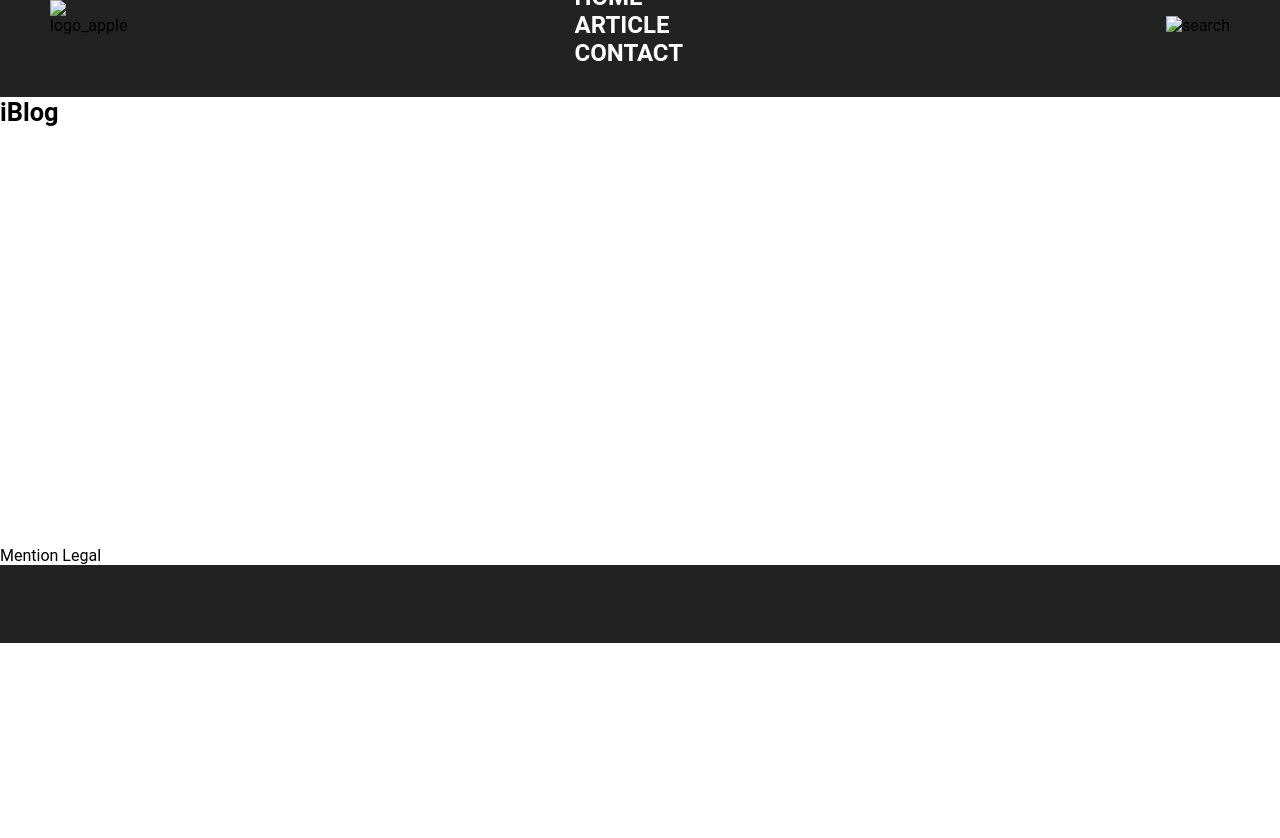
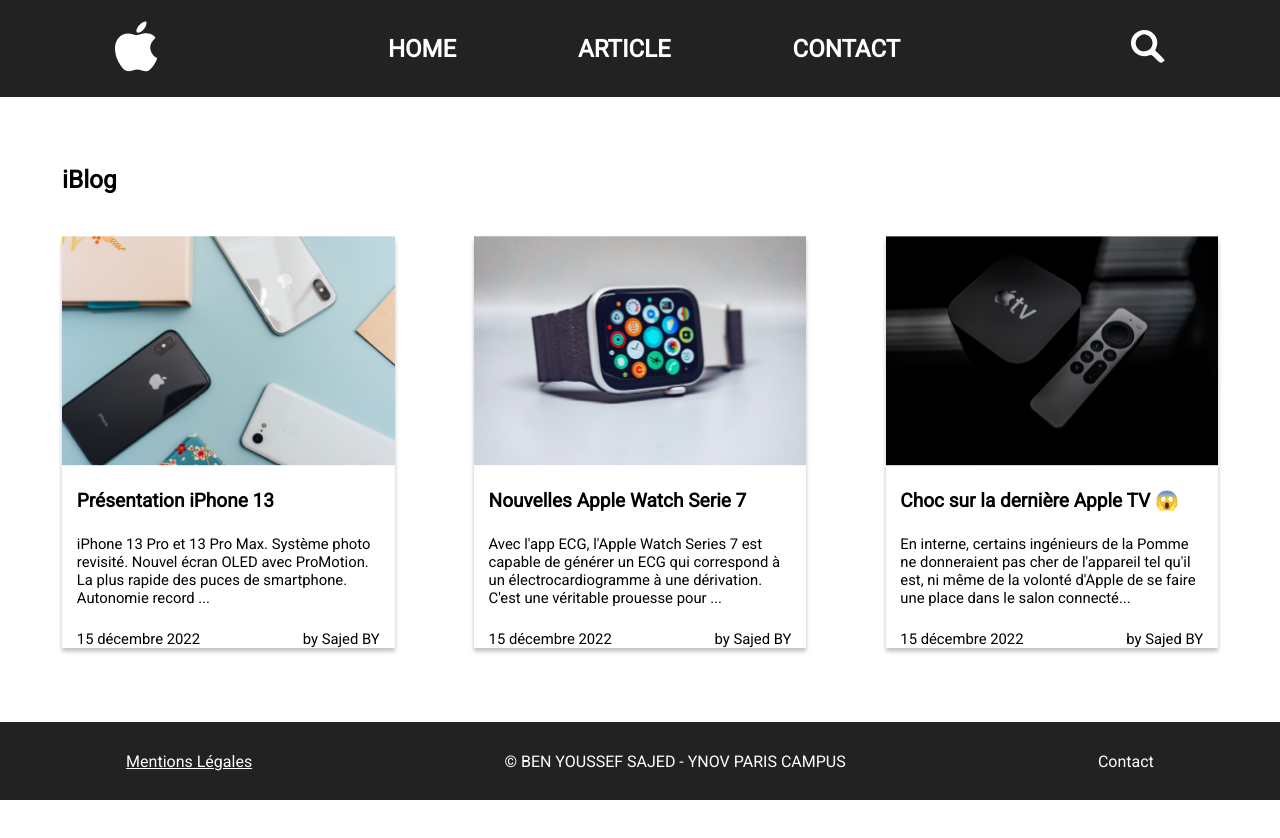
Before and after one commit to Sajedd/B1-S1-Developpement-web, a plain HTML site: page site_apple/index.html in a window 1280 px wide. After the commit the page ends 800 px from the top, so only its background shows below. Drawn offline with Linux system fonts and the light colour scheme; files that its build step writes are made by us from their sources.

Commit message:
the last version

```diff
--- a/site_apple/index.html
+++ b/site_apple/index.html
@@ -5,53 +5,88 @@
     <meta http-equiv="X-UA-Compatible" content="IE=edge" />
     <meta name="viewport" content="width=device-width, initial-scale=1.0" />
     <title>Ydays</title>
-    <link rel="stylesheet" href="/site_apple/assets/css/style.css" />
+    <link rel="preconnect" href="https://fonts.googleapis.com" />
+    <link rel="preconnect" href="https://fonts.gstatic.com" crossorigin />
+    <link
+      href="https://fonts.googleapis.com/css2?family=Roboto&display=swap"
+      rel="stylesheet"
+    />
+    <link rel="stylesheet" href="/site_apple/style.css" />
   </head>
 
   <body>
     <header>
       <nav class="navbar">
         <div class="navbar_logo">
-            <img src="/site_apple/assets/images/Group.png" alt="logo_apple" />
+          <a href="/site_apple/">
+            <img src="/site_apple/assets/logo.png" alt="logo_apple" />
+          </a>
         </div>
-          <div class="navbar_center">
-            <ol class="home">
-              HOME
-            </ol>
-            <ol class="article">
-              ARTICLE
-            </ol>
-            <ol class="contact">
-              CONTACT
-            </ol>
-          </div>
-          <div class="search">
-            <img src="/site_apple/assets/images/Vector.png" alt="search" />
+        <ul class="navbar_links">
+          <li class="home">
+            <a href="#">home</a>
+          </li>
+          <li class="article">
+            <a href="#">article</a>
+          </li>
+          <li class="contact">
+            <a href="#">contact</a>
+          </li>
+        </ul>
+        <div class="navbar_search">
+          <img src="/site_apple/assets/search_icon.png" alt="search icon" />
         </div>
       </nav>
     </header>
-
-    <div class="iBlog"><a>iBlog</a></div>
-    <div class="group">
-      <div class="img_gauche">
-        <img src="/site_apple/assets/images/image 1.png" alt="" />
+    <main>
+      <h1 class="blog_title">iBlog</h1>
+      <section class="group">
+        <article>
+          <img src="/site_apple/assets/image_1.png" alt="iPhones" />
+          <h2>Présentation iPhone 13</h2>
+          <p>
+            iPhone 13 Pro et 13 Pro Max. Système photo revisité. Nouvel écran
+            OLED avec ProMotion. La plus rapide des puces de smartphone.
+            Autonomie record ...
+          </p>
+          <div class="article-footer">
+            <p>15 décembre 2022</p>
+            <p class="copyright">by Sajed BY</p>
           </div>
-      <div class="img_centre">
-        <img src="/site_apple/assets/images/image 2.png" alt="" />
+        </article>
+        <article>
+          <img src="/site_apple/assets/image_2.png" alt="apple watch" />
+          <h2>Nouvelles Apple Watch Serie 7</h2>
+          <p>
+            Avec l'app ECG, l'Apple Watch Series 7 est capable de générer un ECG
+            qui correspond à un électrocardiogramme à une dérivation. C'est une
+            véritable prouesse pour ...
+          </p>
+          <div class="article-footer">
+            <p>15 décembre 2022</p>
+            <p class="copyright">by Sajed BY</p>
           </div>
-      <div class="img_droite">
-        <img src="/site_apple/assets/images/image 3.png" alt="" />
+        </article>
+        <article>
+          <img src="/site_apple/assets/image_3.png" alt="apple tv" />
+          <h2>Choc sur la dernière Apple TV 😱</h2>
+          <p>
+            En interne, certains ingénieurs de la Pomme ne donneraient pas cher
+            de l'appareil tel qu'il est, ni même de la volonté d'Apple de se
+            faire une place dans le salon connecté...
+          </p>
+          <div class="article-footer">
+            <p>15 décembre 2022</p>
+            <p class="copyright">by Sajed BY</p>
           </div>
-      <div class="rectangle3"></div>
-    </div>
-
-
+        </article>
+      </section>
+    </main>
 
     <footer>
-      <div class="cadre 2">Mention Legal</div>
-      <div>
-        <nav class="rectangle_bas"></nav>
-      </div>
+      <a href="#" class="mentions_legales">Mentions Légales</a>
+      <p class="copyright">© BEN YOUSSEF SAJED - YNOV PARIS CAMPUS</p>
+      <a href="#">Contact</a>
     </footer>
   </body>
 </html>
--- a/site_apple/style.css
+++ b/site_apple/style.css
@@ -8,168 +8,143 @@
 
 body {
   font-family: "roboto";
+  display: flex;
+  flex-direction: column;
+  justify-content: space-between;
+  height: 100vh;
+}
+
+li {
+  list-style-type: none;
+}
+
+a {
+  color: inherit;
+  text-decoration: none;
 }
 
 header {
   height: 97px;
   background: #222;
+  margin-bottom: 42px;
 }
+
 .navbar {
   display: flex;
-  flex-direction: row;
-  justify-content: space-between;
+  justify-content: space-around;
   align-items: center;
-  padding: 0px 50px;
-  height: 50.67px;
-  left: 0px;
-  top: 19px;
-}
-
-.navbar_logo {
-  /* Group */
-
-  width: 42px;
-  height: 49.76px;
-
-  /* transform: matrix(1, 0, 0, -1, 0, 0); */
-
-  /* Inside auto layout */
-
-  flex: none;
-  order: 0;
-  flex-grow: 0;
+  height: 100%;
 }
 
 .navbar_links {
-  /* display: flex;
-    justify-content: space-evenly;
-    flex-direction: row;
-    align-items: center;
-    margin: 1rem 1rem 0rem 1rem;
-    color: azure; */
-
-  /* NavItems */
   display: flex;
-  flex-direction: row;
   justify-content: space-between;
   align-items: center;
-  padding: 0px;
-  gap: 13px;
-  width: 514px;
-  height: 39px;
-  flex: none;
-  order: 1;
-  flex-grow: 0;
-  color: azure;
-}
-.home {
-  width: 69px;
-  height: 28px;
-  font-style: normal;
+  width: 40%;
   font-weight: 700;
   font-size: 24px;
-  line-height: 28px;
   text-transform: uppercase;
   color: #ffffff;
-  flex: none;
-  order: 0;
-  flex-grow: 0;
 }
-.article {
-  width: 95px;
-  height: 28px;
-  font-style: normal;
+
+/* .home, .article, .contact {
   font-weight: 700;
   font-size: 24px;
-  line-height: 28px;
   text-transform: uppercase;
   color: #ffffff;
-  flex: none;
-  order: 1;
-  flex-grow: 0;
+} */
+
+.navbar_search {
+  cursor: pointer;
 }
 
-.contact {
-  width: 109px;
-  height: 28px;
-  font-style: normal;
-  font-weight: 700;
-  font-size: 24px;
-  line-height: 28px;
-  text-transform: uppercase;
-  color: #ffffff;
-  flex: none;
-  order: 2;
-  flex-grow: 0;
+main {
+  margin: 0 62px;
 }
 
-/* Search 1 */
-.navbar_search {
-  width: 53.33px;
-  height: 50.67px;
-  flex: none;
-  order: 2;
-  flex-grow: 0;
-}
-.rectangle_bas {
-  width: 100%;
-  height: 78px;
-  left: 0px;
-  right: 0px;
-  top: 822px;
-  right: 0px;
-  background: #222222;
+.blog_title {
+  font-size: 24.41px;
+  margin-bottom: 42px;
 }
 
-.iBlog {
-  width: 302.85px;
-  height: 36px;
-  left: 62px;
-  top: 139px;
-  font-style: normal;
-  font-weight: 700;
-  font-size: 25.414px;
-  line-height: 30px;
-  color: #000000;
+section {
+  display: flex;
+  flex-wrap: wrap;
+  gap: 50px;
+  justify-content: space-between;
 }
 
-/* Group 1 */
-.group {
-  height: 412.98px;
-  left: 62px;
-  top: 216.3px;
+footer {
+  height: 78px;
+  background-color: #222;
+  color: #fff;
+  display: flex;
+  align-items: center;
+  justify-content: space-around;
+  margin-top: 3rem;
+}
+.mentions_legales {
+  text-decoration-line: underline;
 }
 
-/* image 1 */
-.img_gauche {
-  width: 360.36px;
+section img {
+  object-fit: cover;
   height: 230.84px;
-  left: 63.06px;
-  top: 216.3px;
-  background: url(/site_apple/assets/images/image\ 1.png);
-}
-/* image 2 */
-.img_centre {
-  width: 360.36px;
-  height: 230.84px;
-  left: 538.61px;
-  top: 216.3px;
-  background: url(/site_apple/assets/images/image\ 2.png);
 }
 
-/* image 3 */
-.img_droite {
-  width: 359.31px;
-  height: 229.79px;
-  left: 1014.16px;
-  top: 217.36px;
-  background: url(/site_apple/assets/images/image\ 3.png);
+article {
+  display: flex;
+  justify-content: space-between;
+  flex-direction: column;
+  width: 332.5px;
+  height: 412.98px;
+  box-shadow: 0px 4.23567px 4.23567px rgba(0, 0, 0, 0.25);
 }
 
-.rectangle3 {
-  height: 412.98px;
-  left: 62px;
-  top: 216.3px;
-  background: #ffffff;
-  box-shadow: 0px 4.23567px 4.23567px rgba(0, 0, 0, 0.25);
+article h2 {
+  font-size: 19.06px;
+  padding: 0 14.82px;
 }
+
+article p {
+  font-weight: 400;
+  font-size: 14.82px;
+  padding: 0 14.82px;
+}
+
+.article-footer {
+  font-weight: 400;
+  font-size: 12.71px;
+  display: flex;
+  justify-content: space-between;
+}
+
+.copyright:hover {
+  text-decoration: underline;
+  cursor: pointer;
+}
+
+/* Media queries */
+@media screen and (max-width: 750px) {
+  .navbar_links {
+    width: 60%;
+  }
+}
+
+@media screen and (max-width: 500px) {
+  main {
+    width: 90%;
+    margin: 0 5%;
+  }
+  .navbar_links,
+  footer {
+    flex-direction: column;
+  }
+  section {
+    gap: 60px;
+  }
+  footer {
+    gap: 10px;
+    padding: 3rem 0;
+  }
+}
```
Lines whose indentation alone changed are shown as unchanged.
